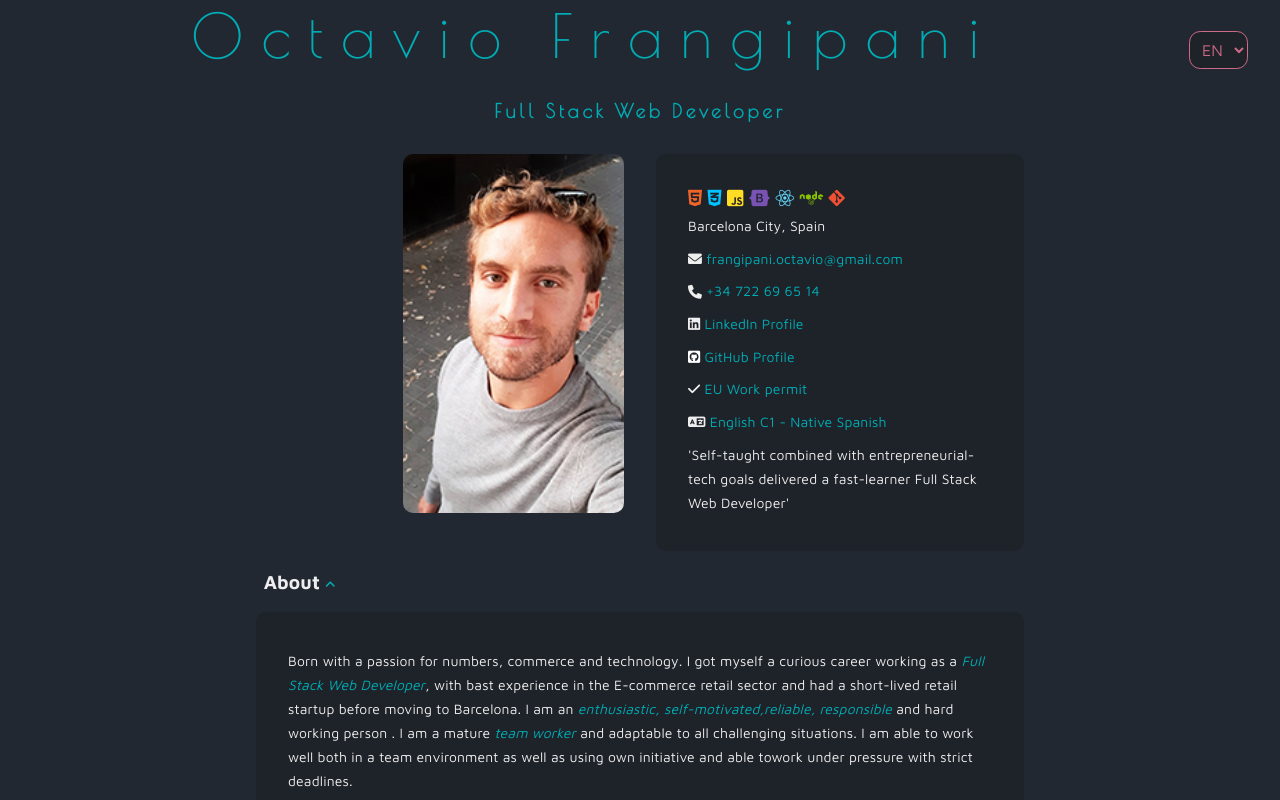
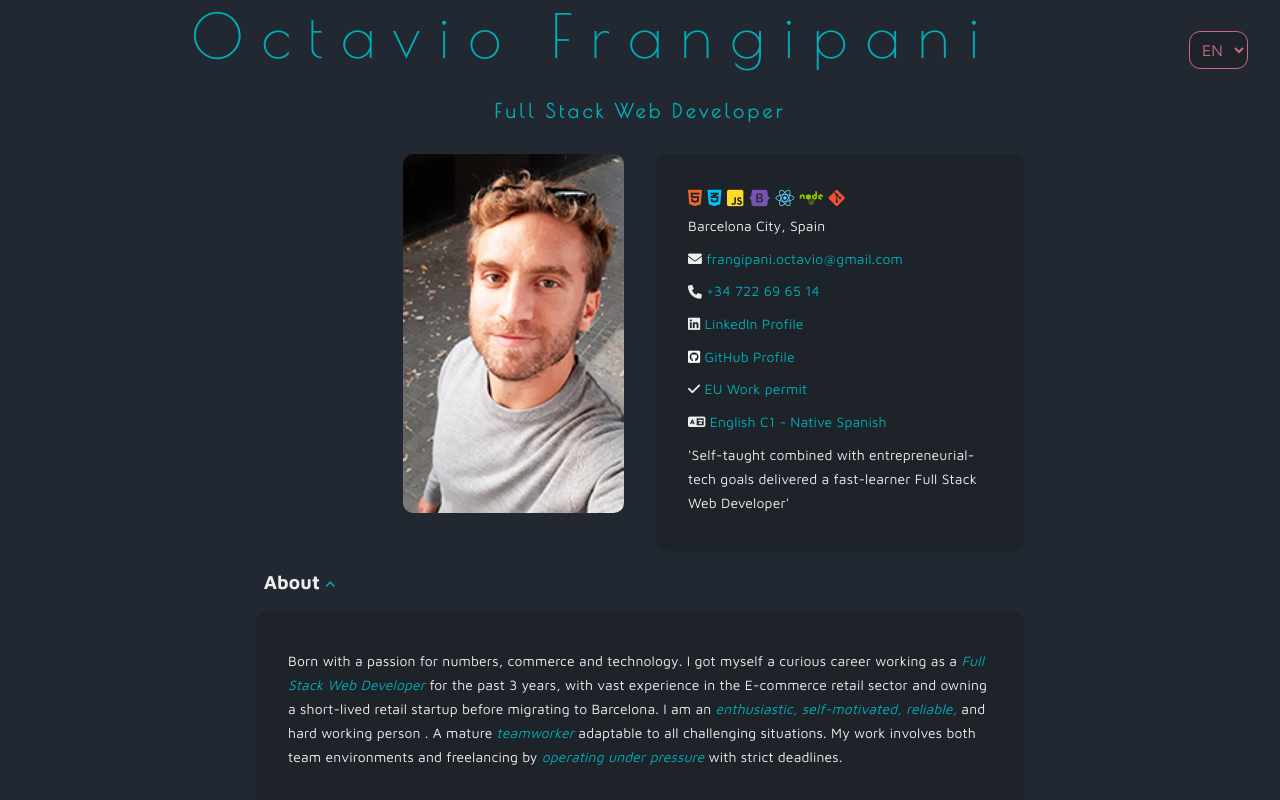
Before and after one commit to octapf/octavio-frangipani, a React (Vite) app: page / in a window 1280 px wide. Shown: the top 800 px of the page. Built offline with nearby package versions, Linux system fonts and the light colour scheme.

Commit message:
fix translations

```diff
--- a/src/components/Main.tsx
+++ b/src/components/Main.tsx
@@ -71,7 +71,7 @@ const Main = () => {
 								className='fab fa-linkedin'
 							></em>{' '}
 							<a
-								href='https://www.linkedin.com/in/octavio-frangipani-080aa947/'
+								href='https://www.linkedin.com/in/octaviofrangipani/'
 								target='_blank'
 							>
 								{t('linkedin')}
@@ -110,13 +110,13 @@ const Main = () => {
 				<article className='info-cv'>
 					<p>
 						{t('about-1')}
-						<i>Full Stack Web {t('developer')}</i>
+						<i>{t('full-stack-developer')}</i>
 						{t('about-2')}
 						<i> {t('enthusiastic, self-motivated,reliable, responsible')} </i>
 						{t('about-3')}
 						<i> {t('team worker')} </i>
 						{t('about-4')}
-						{t('work under pressure')} {t('about-5')}
+						<i>{t('work under pressure')}</i> {t('about-5')}
 					</p>
 				</article>
 			</section>
--- a/src/locales/en.json
+++ b/src/locales/en.json
@@ -10,15 +10,15 @@
 	"language": "English C1 - Native Spanish",
 	"summary": "'Self-taught combined with entrepreneurial-tech goals delivered a fast-learner Full Stack Web Developer'",
 	"about": "About",
-	"about-text": "Born with a passion for numbers, commerce and technology. I got myself a curious career working as a Full Stack Web Developer, with bast experience in the E-commerce retail sector and had a short-lived retail startup before moving to Barcelona. I am an enthusiastic, self-motivated,reliable, responsible and hard working person . Mature team worker and adaptable to all challenging situations. I am able to work well both in a team environment as well as using own initiative and able to work under pressure with strict deadlines.",
+	"about-text": "Born with a passion for numbers, commerce, and technology. I got myself a curious career working as a Full Stack Web Developer, with bast experience in the E-commerce retail sector and had a short-lived retail startup before moving to Barcelona. I am an enthusiastic, self-motivated,reliable, responsible and hard working person . Mature team worker and adaptable to all challenging situations. I am able to work well both in a team environment as well as using own initiative and able to work under pressure with strict deadlines.",
 	"experience": "Experience",
 	"about-1": "Born with a passion for numbers, commerce and technology. I got myself a curious career working as a ",
-	"about-2": ", with bast experience in the E-commerce retail sector and had a short-lived retail startup before moving to Barcelona. I am an ",
-	"enthusiastic, self-motivated,reliable, responsible": "enthusiastic, self-motivated,reliable, responsible",
-	"about-3": "and hard working person . I am a mature",
-	"team worker": "team worker",
-	"about-4": "and adaptable to all challenging situations. I am able to work well both in a team environment as well as using own initiative and able to",
-	"work under pressure": "work under pressure",
+	"about-2": " for the past 3 years, with vast experience in the E-commerce retail sector and owning a short-lived retail startup before migrating to Barcelona. I am an ",
+	"enthusiastic, self-motivated,reliable, responsible": "enthusiastic, self-motivated, reliable,",
+	"about-3": "and hard working person . A mature",
+	"team worker": "teamworker",
+	"about-4": " adaptable to all challenging situations. My work involves both team environments and freelancing by ",
+	"work under pressure": "operating under pressure",
 	"about-5": "with strict deadlines.",
 	"Full Stack Developer at Urbany Hostels": "Full Stack Developer at ",
 	"developer": "Developer",
--- a/src/locales/es.json
+++ b/src/locales/es.json
@@ -12,14 +12,14 @@
 	"about": "Acerca de ",
 	"about-text": "Pasión por los números, el comercio y la tecnología, forjé una curiosa carrera trabajando como desarrollador Web Full Stack, con una amplia experiencia en el sector de comercio electrónico y una retail startup de corta duración antes de mudarme a Barcelona. Soy una persona entusiasta, motivada, confiable, responsable y trabajadora. Compañero de equipo y adaptable a situaciones desafiantes. Puedo trabajar bien tanto en un entorno de equipo como por iniciativa propia y trabajar bien bajo presión con plazos estrictos.",
 	"experience": "Experiencia",
-	"about-1": "Pasión por los números, el comercio y la tecnología, forjé una curiosa carrera trabajando como ",
-	"about-2": ", con amplia experiencia en el sector minorista de comercio electrónico y una startup minorista de corta duración antes de mudarme a Barcelona. Soy ",
-	"enthusiastic, self-motivated,reliable, responsible": "entusiasta, automotivado, confiable, responsable",
-	"about-3": "y de trabajo duro. Experimentado",
-	"team worker": "trabajador de equipo",
-	"about-4": "y adaptable a situaciones desafiantes. Capaz de trabajar tanto en un ambiente de equipo como bajo iniciativa propia y capaz de",
-	"work under pressure": "manejar la presión",
-	"about-5": "con estricta fecha límite.",
+	"about-1": "Una pasión por los números, el comercio y la tecnología, forjaron una curiosa carrera trabajando como ",
+	"about-2": " durante los últimos 3 años, con amplia experiencia en el sector de comercio electrónico y habiendo desarrollado un emprendimiento de retail antes de migrar a Barcelona. Soy ",
+	"enthusiastic, self-motivated,reliable, responsible": "entusiasta, autónomo, confiable, ",
+	"about-3": "y de trabajo duro. Soy un ",
+	"team worker": "jugador de equipo natural",
+	"about-4": "y adaptable a situaciones desafiantes. He experimentado trabajar tanto en un ambiente de equipo como bajo iniciativa propia siendo capaz de",
+	"work under pressure": " manejar la presión",
+	"about-5": "ante estrictos plazos de entrega.",
 	"Full Stack Developer at ": "Desarrollador Web Full Stack en ",
 	"developer": "Desarrollador",
 	"at": "en",
```
